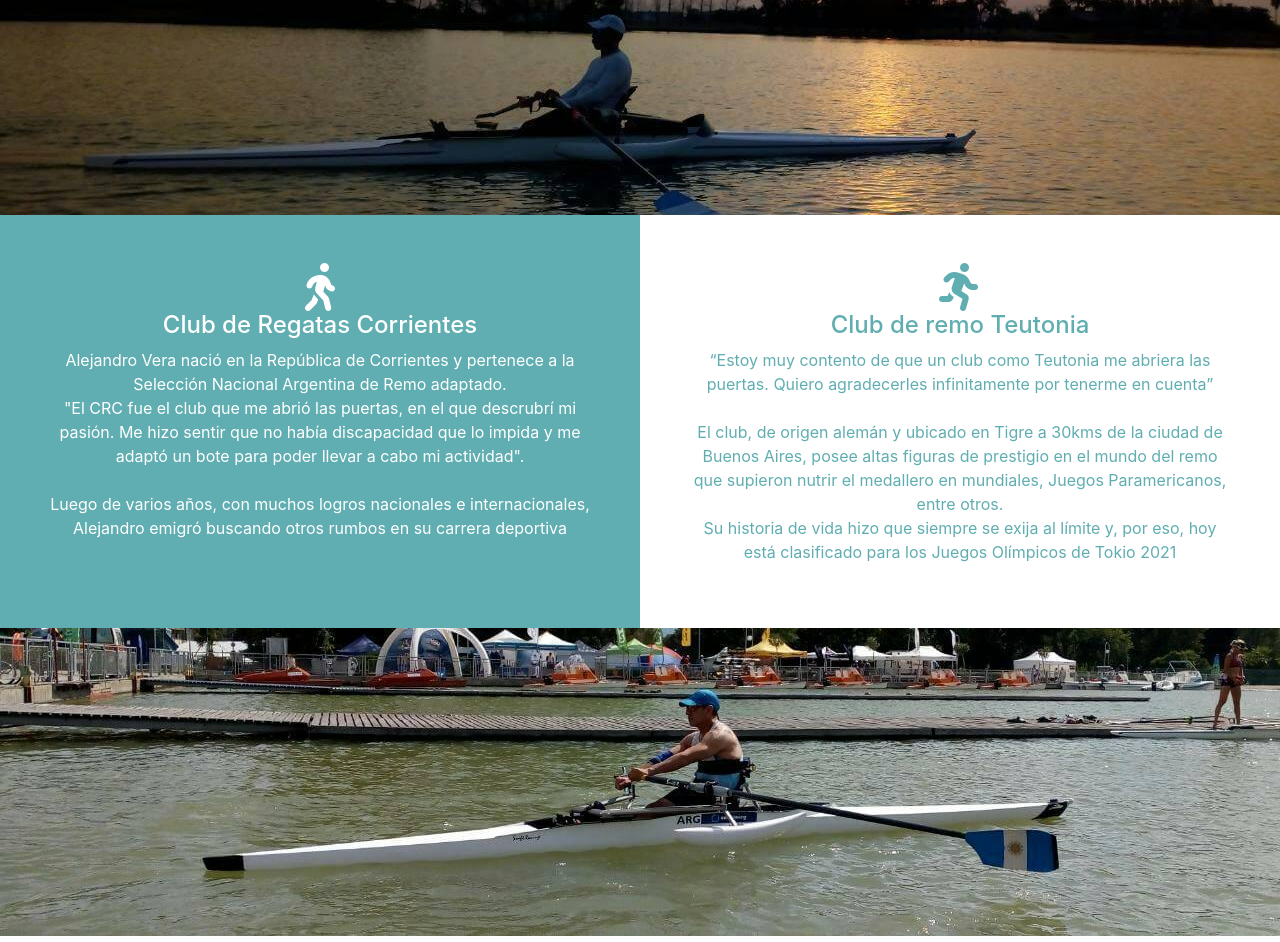
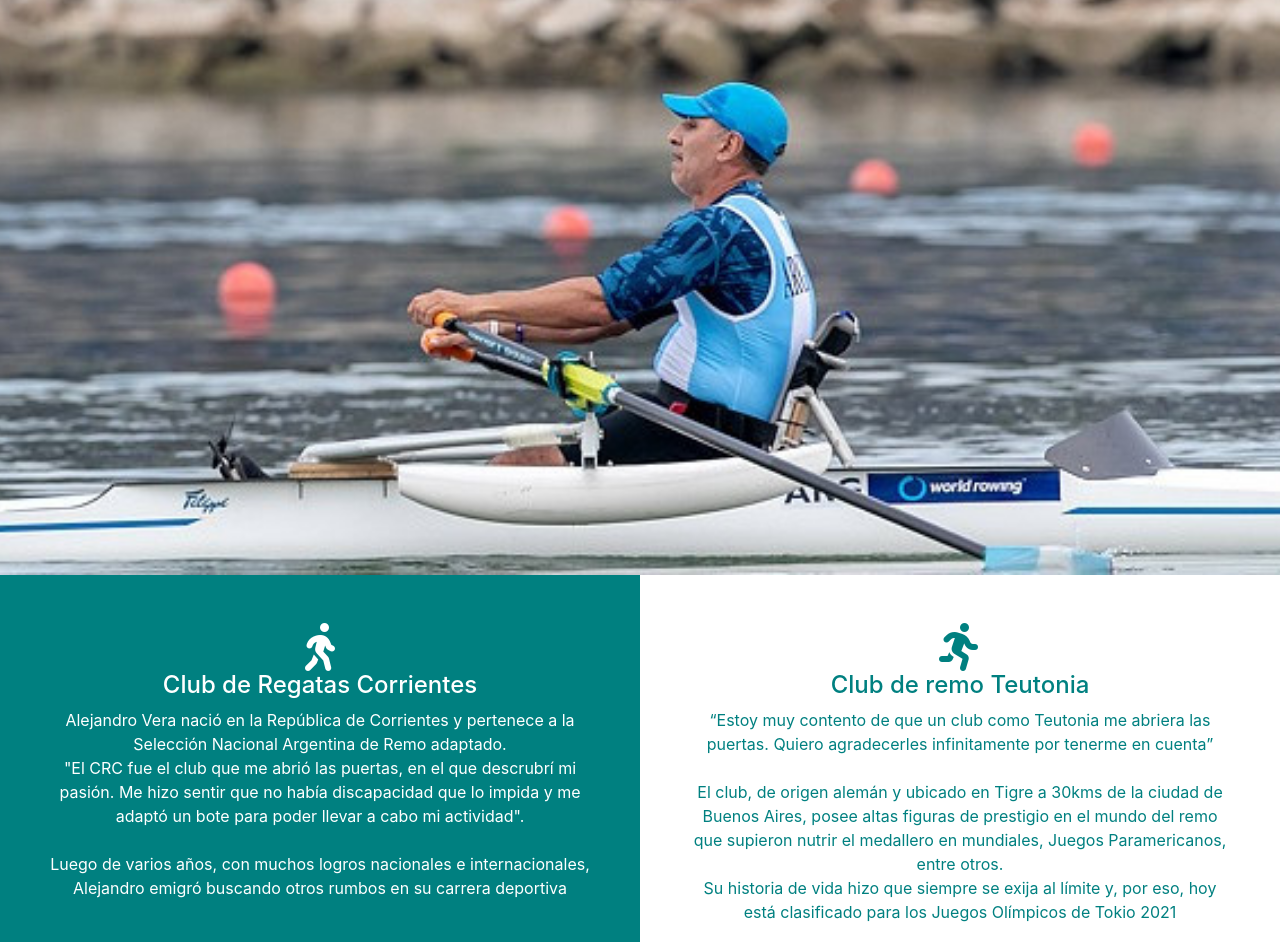
Before and after one commit to AndresBajac/aleVera, a website: page index.html in a window 1280 px wide. Shown: the part 225-1167 px from the top of the page. Drawn offline with nearby package versions, Linux system fonts and the light colour scheme.

Commit message:
para entrega final - banner attachment-fixed

```diff
--- a/scss/estilo.scss
+++ b/scss/estilo.scss
@@ -14,13 +14,13 @@
 }
 
 .bannerUno {
-    background-color: #60aeb1;
+    background-color: teal;
     color: white;
   }
 
 .bannerDos{
   background-color:white;
-  color: #60aeb1;
+  color: teal;
 
 
 }
@@ -79,7 +79,7 @@ nav ul{
 .bannerInicio{
     grid-area: jumbo;
     text-align: center;
-    background-image: url(../Images/atardecer.jpg);
+    background-image: url(../Images/aleAustria.jpg);
     background-size: cover;
     background-position: center;
     background-repeat: no-repeat;
@@ -88,7 +88,7 @@ nav ul{
     margin: 0;
     font-size:1.1rem;
     border-radius: 0;
-    height: 40vh;
+    height: 85vh;
     padding-top: 4%;
 }
 
```
Also changed, not shown: views/galeria.html (+1 -1 lines), css/estilo.css.
